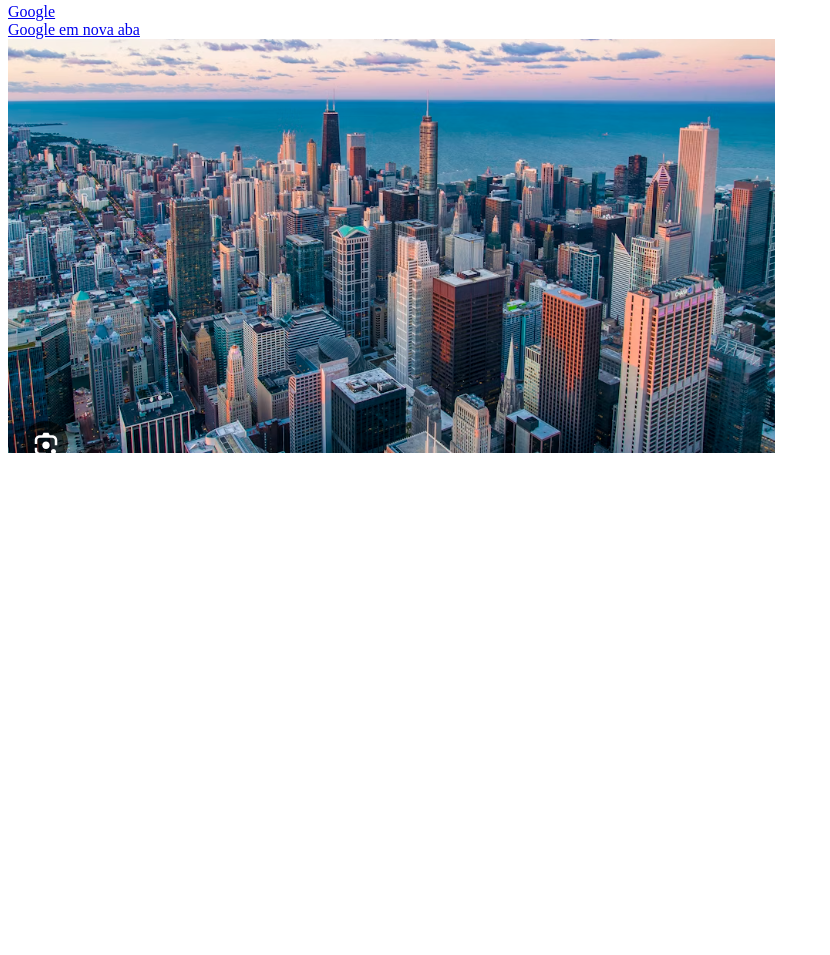
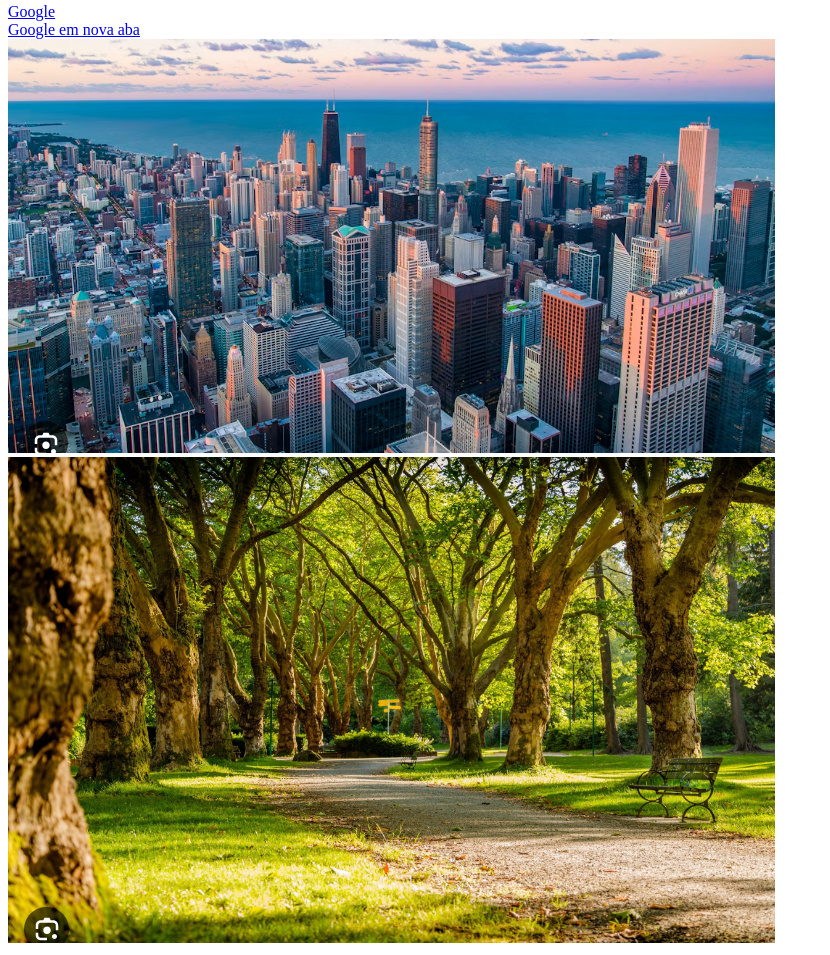
Before and after one commit to samueljdev/formacao-front-end, a plain HTML site: page 1-HTML/index.html in a window 1280 px wide. Shown: the part 390-1345 px from the top of the page, without its empty margins (0-830 px from the left). Before the commit the page ends 855 px from the top, so only its background shows below. Drawn offline with Linux system fonts and the light colour scheme.

Commit message:
08-atributo alt

```diff
--- a/1-HTML/index.html
+++ b/1-HTML/index.html
@@ -39,6 +39,9 @@
       <!-- 7 - imagem -->
     <img src="img/city.png" />
 
+    <!-- 8 - atributo alt -->
+    <img src="img/nature.png" alt="Noite na floresta" />
+
 
 </body>
 
```
